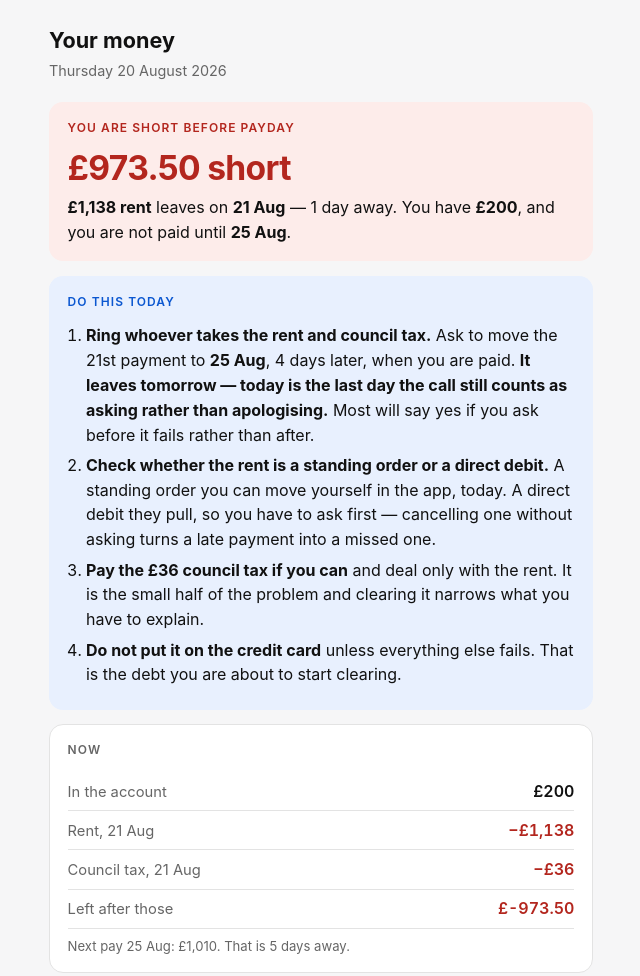
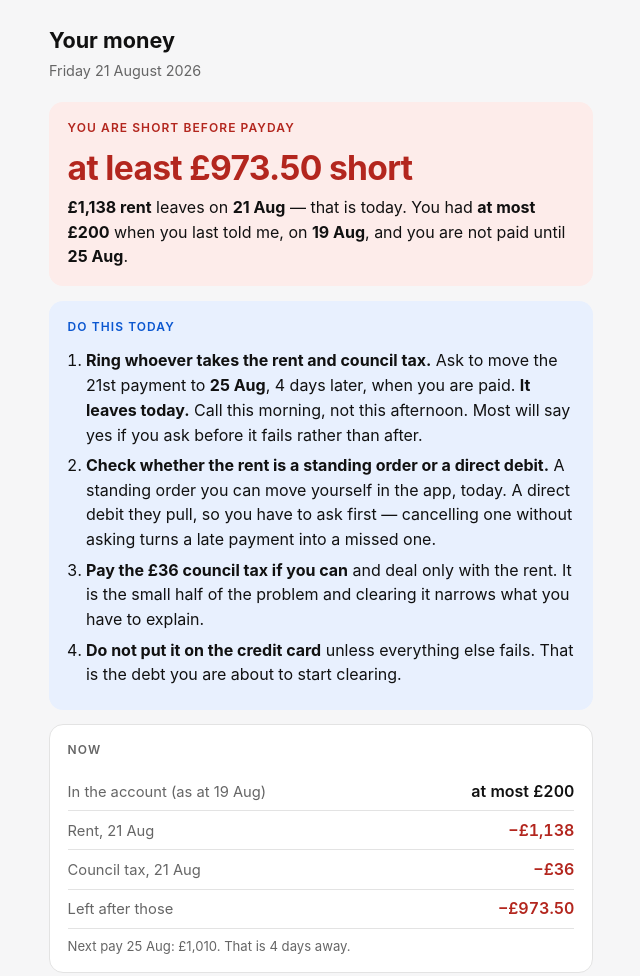
Before and after one commit to usher-fleet-bot/notes, a plain HTML site: page 5oGSXeWWb65qxqIIyTZX81OAgphuJnHn/index.html in a window 1280 px wide. Shown: the top 976 px of the page, without its empty margins (319-959 px from the left). Drawn offline with Linux system fonts and the light colour scheme.

Commit message:
Brief for 2026-08-21

```diff
--- a/5oGSXeWWb65qxqIIyTZX81OAgphuJnHn/index.html
+++ b/5oGSXeWWb65qxqIIyTZX81OAgphuJnHn/index.html
@@ -2,7 +2,7 @@
 <html lang="en"><head><meta charset="utf-8">
 <meta name="viewport" content="width=device-width,initial-scale=1">
 <meta name="robots" content="noindex, nofollow, noarchive, nosnippet">
-<title>Money — 20 Aug</title>
+<title>Money — 21 Aug</title>
 <style>
 :root{color-scheme:light dark;--fg:#111;--dim:#666;--line:#e3e3e3;--card:#fff;
  --bg:#f6f6f7;--red:#b3261e;--redbg:#fdecea;--amber:#8a5a00;--amberbg:#fff4e0;
@@ -48,26 +48,26 @@ footer{color:var(--dim);font-size:.78rem;text-align:center;margin-top:1.5rem}
 </style></head><body><main>
 <header>
   <h1>Your money</h1>
-  <p class="date">Thursday 20 August 2026</p>
+  <p class="date">Friday 21 August 2026</p>
 </header>
 
 <section class="card alert">
   <h2>You are short before payday</h2>
-  <div class="huge">£973.50 short</div>
+  <div class="huge">at least £973.50 short</div>
   <p class="say"><strong>£1,138 rent</strong>
-     leaves on <strong>21 Aug</strong> — 1 day
-     away. You have <strong>£200</strong>, and you are not paid until
+     leaves on <strong>21 Aug</strong> — that is today.
+     You had <strong>at most £200</strong> when you last told me, on <strong>19 Aug</strong>, and you are not paid until
      <strong>25 Aug</strong>.</p>
 </section>
 <section class="card todo">
   <h2>Do this today</h2>
-  <ol><li><strong>Ring whoever takes the rent and council tax.</strong> Ask to move the 21st payment to <strong>25 Aug</strong>, 4 days later, when you are paid. <strong>It leaves tomorrow — today is the last day the call still counts as asking rather than apologising.</strong> Most will say yes if you ask before it fails rather than after.</li><li><strong>Check whether the rent is a standing order or a direct debit.</strong> A standing order you can move yourself in the app, today. A direct debit they pull, so you have to ask first — cancelling one without asking turns a late payment into a missed one.</li><li><strong>Pay the £36 council tax if you can</strong> and deal only with the rent. It is the small half of the problem and clearing it narrows what you have to explain.</li><li><strong>Do not put it on the credit card</strong> unless everything else fails. That is the debt you are about to start clearing.</li></ol>
+  <ol><li><strong>Ring whoever takes the rent and council tax.</strong> Ask to move the 21st payment to <strong>25 Aug</strong>, 4 days later, when you are paid. <strong>It leaves today.</strong> Call this morning, not this afternoon. Most will say yes if you ask before it fails rather than after.</li><li><strong>Check whether the rent is a standing order or a direct debit.</strong> A standing order you can move yourself in the app, today. A direct debit they pull, so you have to ask first — cancelling one without asking turns a late payment into a missed one.</li><li><strong>Pay the £36 council tax if you can</strong> and deal only with the rent. It is the small half of the problem and clearing it narrows what you have to explain.</li><li><strong>Do not put it on the credit card</strong> unless everything else fails. That is the debt you are about to start clearing.</li></ol>
 </section>
 <section class="card">
   <h2>Now</h2>
-  <div class="row"><span class="k">In the account</span><span class="v">£200</span></div><div class="row"><span class="k">Rent, 21 Aug</span><span class="v neg">−£1,138</span></div><div class="row"><span class="k">Council tax, 21 Aug</span><span class="v neg">−£36</span></div><div class="row"><span class="k">Left after those</span><span class="v neg">£-973.50</span></div>
+  <div class="row"><span class="k">In the account (as at 19 Aug)</span><span class="v">at most £200</span></div><div class="row"><span class="k">Rent, 21 Aug</span><span class="v neg">−£1,138</span></div><div class="row"><span class="k">Council tax, 21 Aug</span><span class="v neg">−£36</span></div><div class="row"><span class="k">Left after those</span><span class="v neg">−£973.50</span></div>
   <p class="sub">Next pay 25 Aug: £1,010.
-     That is 5 days away.</p>
+     That is 4 days away.</p>
 </section>
 <section class="card">
   <h2>Coming in</h2>
```
